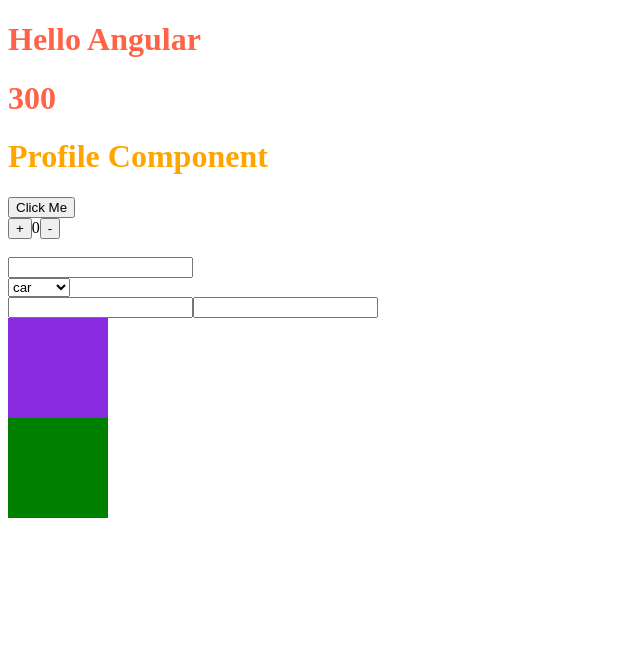
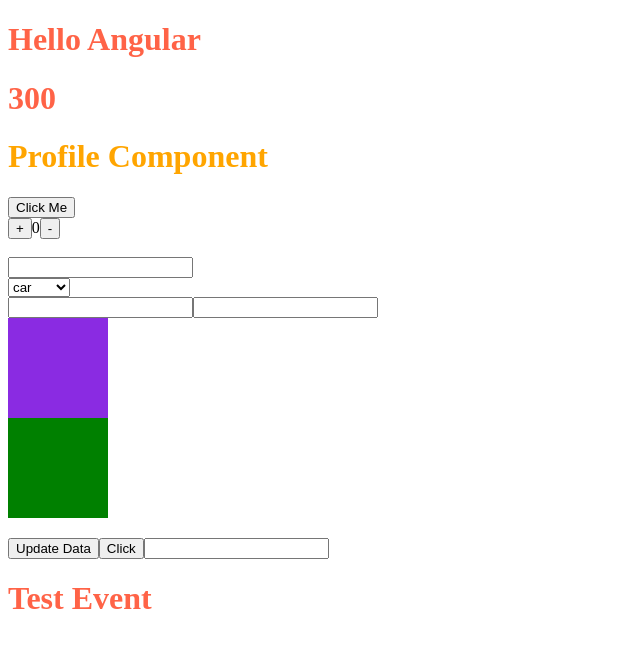
Before and after one commit to Amrita2103/Angular_practice, an Angular app: page / in a window 1280 px wide. Shown: the top 648 px of the page, without its empty margins (0-640 px from the left). Built offline with nearby package versions, Linux system fonts and the light colour scheme.

Commit message:
data types

```diff
--- a/src/app/app.html
+++ b/src/app/app.html
@@ -25,3 +25,11 @@
 <div (mouseenter)="handleEvent($event.type)" class="div2">
 
 </div>
+
+<h2>{{data}}</h2>
+<button (click)="updateData(60,'amrita priyadarsini')">Update Data</button>
+<button (click)="handle($event)">Click</button>
+<input type ="text" (change) ="handle($event)">
+<div (mouseenter)="handle($event)">
+    <h1>Test Event</h1>
+</div>
--- a/src/app/app.ts
+++ b/src/app/app.ts
@@ -13,6 +13,7 @@
   name ="Amrita Priyadarsini"
   email = "priyadarsiniamrita832@gmail.com"
   count=0
+  data:any
   addNumbers(a:number, b:number){
     return a+b;
   }
@@ -34,7 +35,17 @@
    // console.log(event?.target.value); prints the input Value but event parameter is of any type
 
     console.log(eventName); // prints event name - input, change or click
-
+  }
+  updateData(val:number, user:string){
+    this.data = val
+    console.log(user)
+    console.log(this.sum(10,20))
+  }
+  sum(a:number,b:number):number{
+    return a+b
+  }
+  handle(val: Event | PointerEvent |MouseEvent){
+    console.log(val);
 
   }
 }
```
